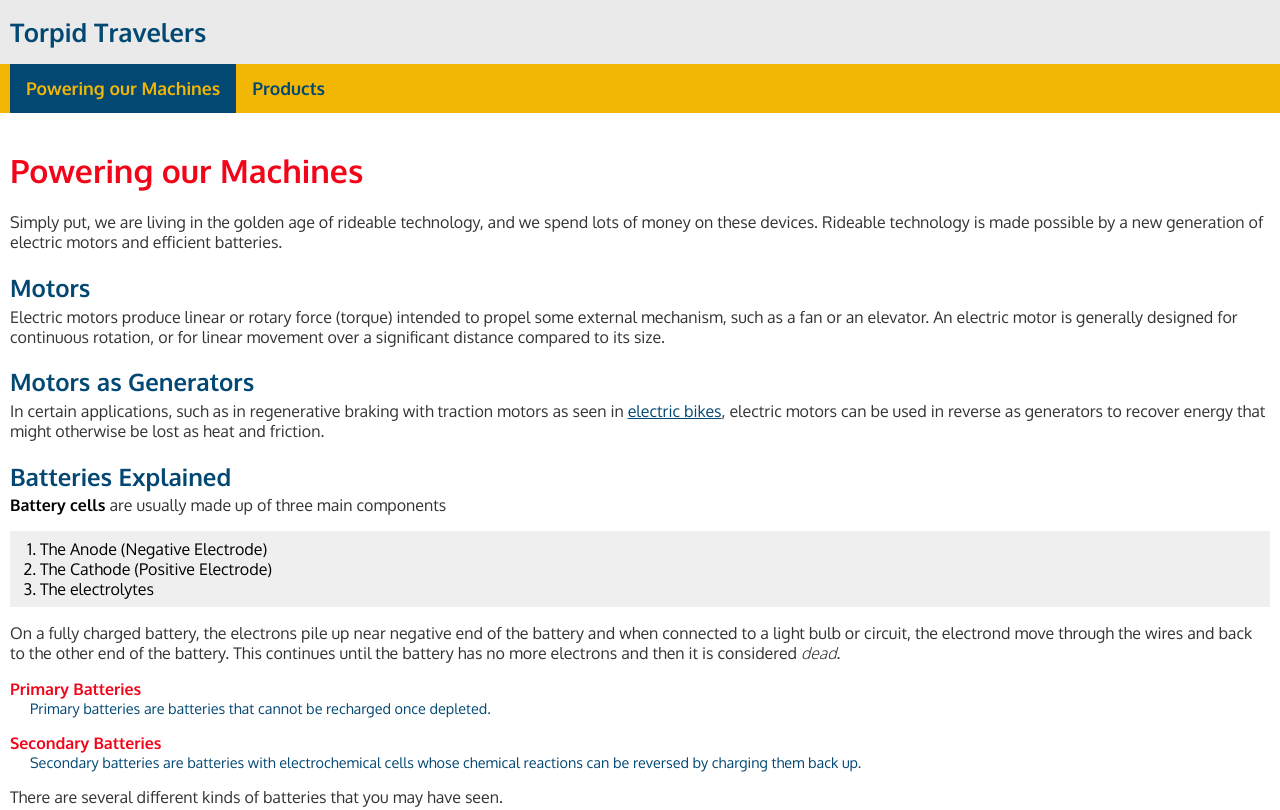
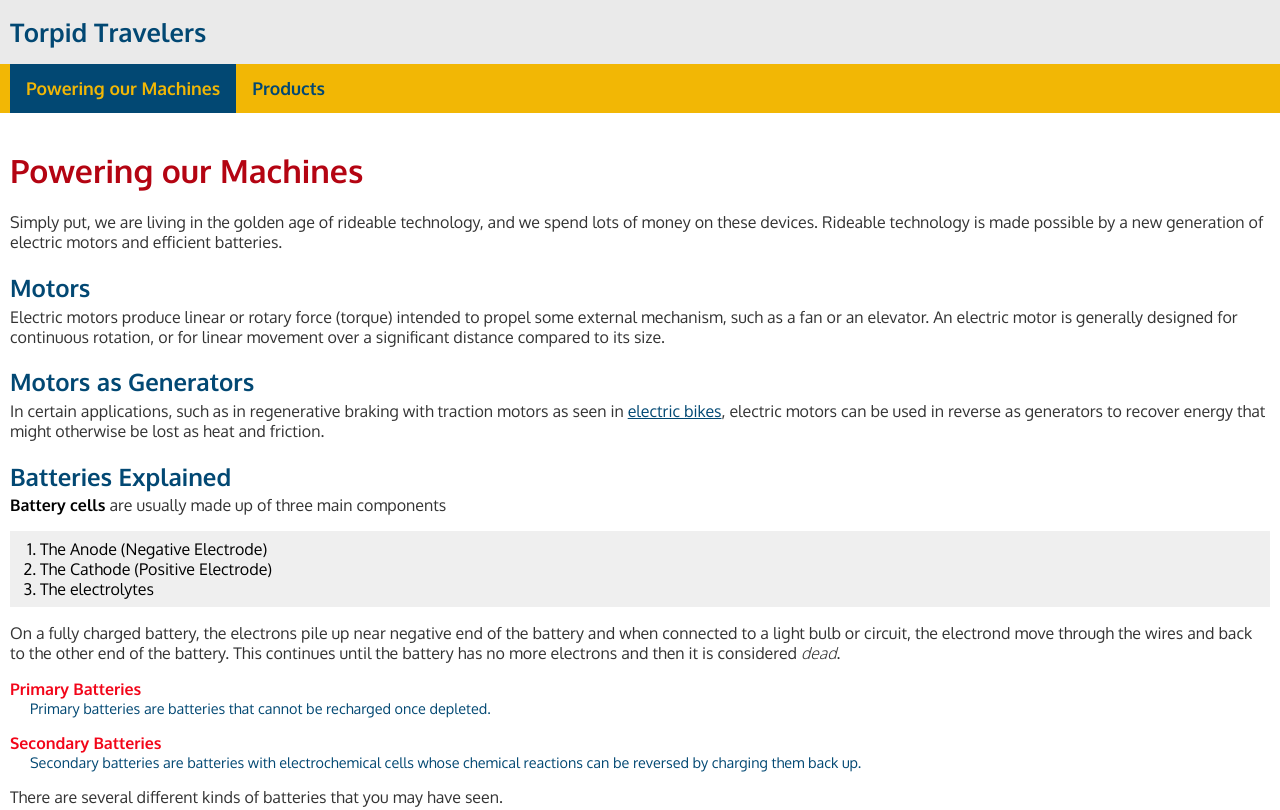
Before and after one commit to sirlenym/dwdd1600, a plain HTML site: page 04follow-along/index.html in a window 1280 px wide. Shown: the top 810 px of the page. Drawn offline with Linux system fonts and the light colour scheme.

Commit message:
Updated.

```diff
--- a/04follow-along/traveler.css
+++ b/04follow-along/traveler.css
@@ -49,7 +49,7 @@ main {
 }
 
 main h1 {
-    color: #f20519;
+    color: #b40412;
 }
 main h2 {
     color:#024873;
@@ -101,7 +101,7 @@ main a {
     color:#024873;
 }
 main a:hover {
-    color: rgb(180,4,18);
+    color: rgb(180, 4, 18);
 }
 
 
```
